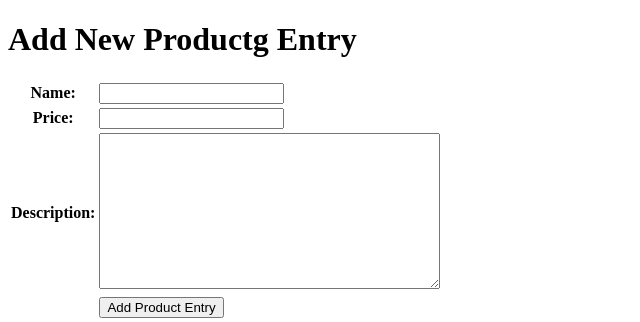
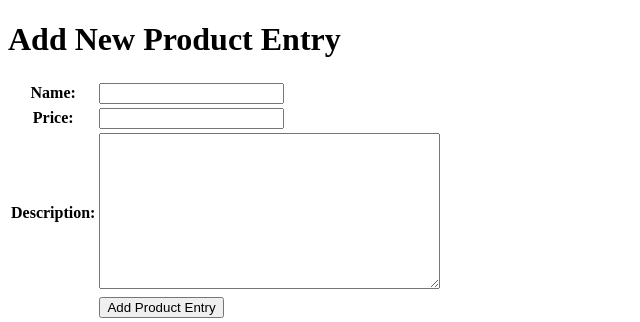
Before and after one commit to ZakiyDaulay/ecommerceproject, a Django app: page /create-product-entry in a window 1280 px wide. Shown: the top 322 px of the page, without its empty margins (0-640 px from the left). Run offline with Django 5.2, Linux system fonts and the light colour scheme.

Commit message:
fixed heading in product entry html

```diff
--- a/main/templates/create_product_entry.html
+++ b/main/templates/create_product_entry.html
@@ -1,7 +1,7 @@
 {% extends 'base.html' %}
 {% block content %}
 
-<h1>Add New Productg Entry</h1>
+<h1>Add New Product Entry</h1>
 
 <form method="POST">
   {% csrf_token %}
```
